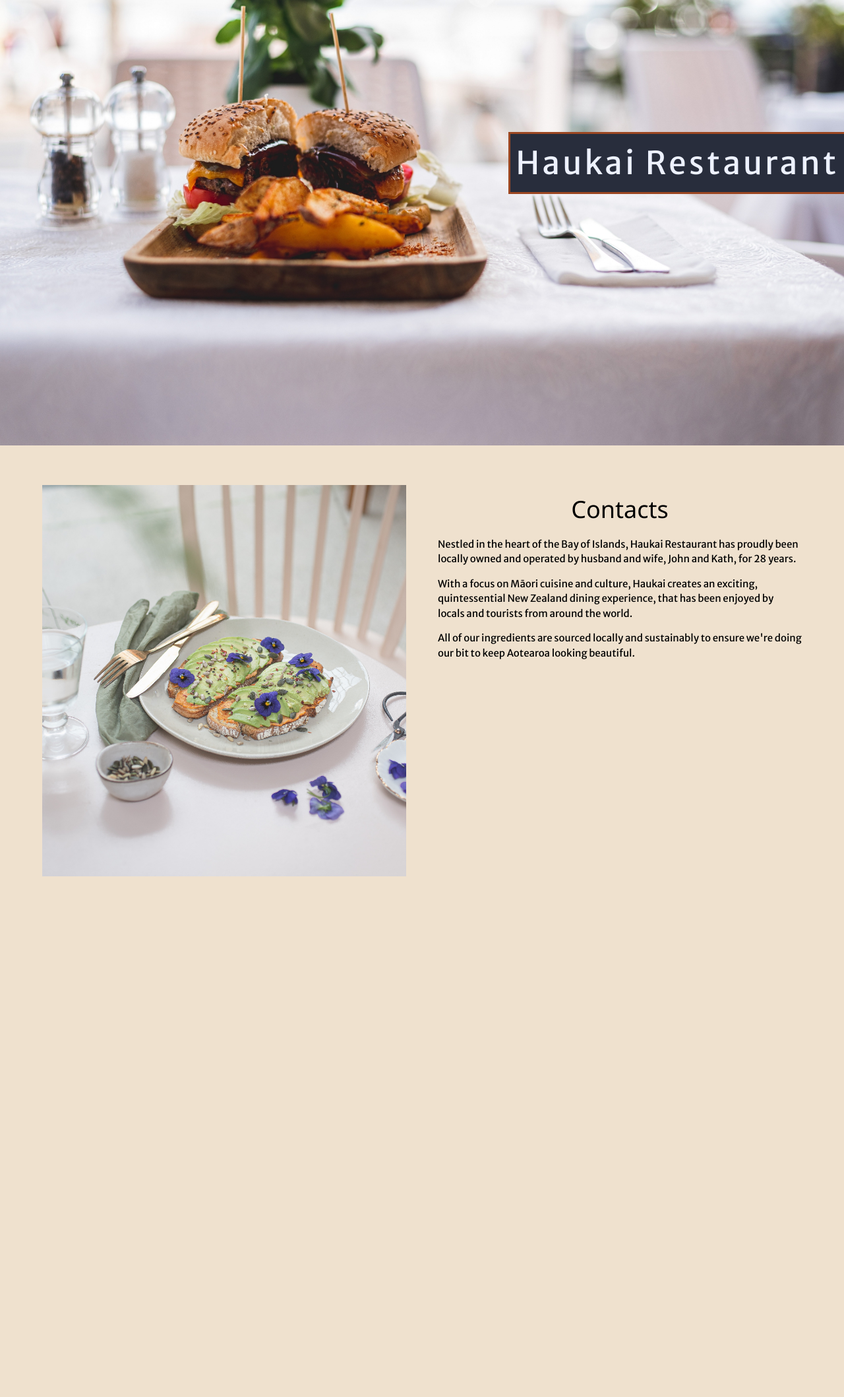
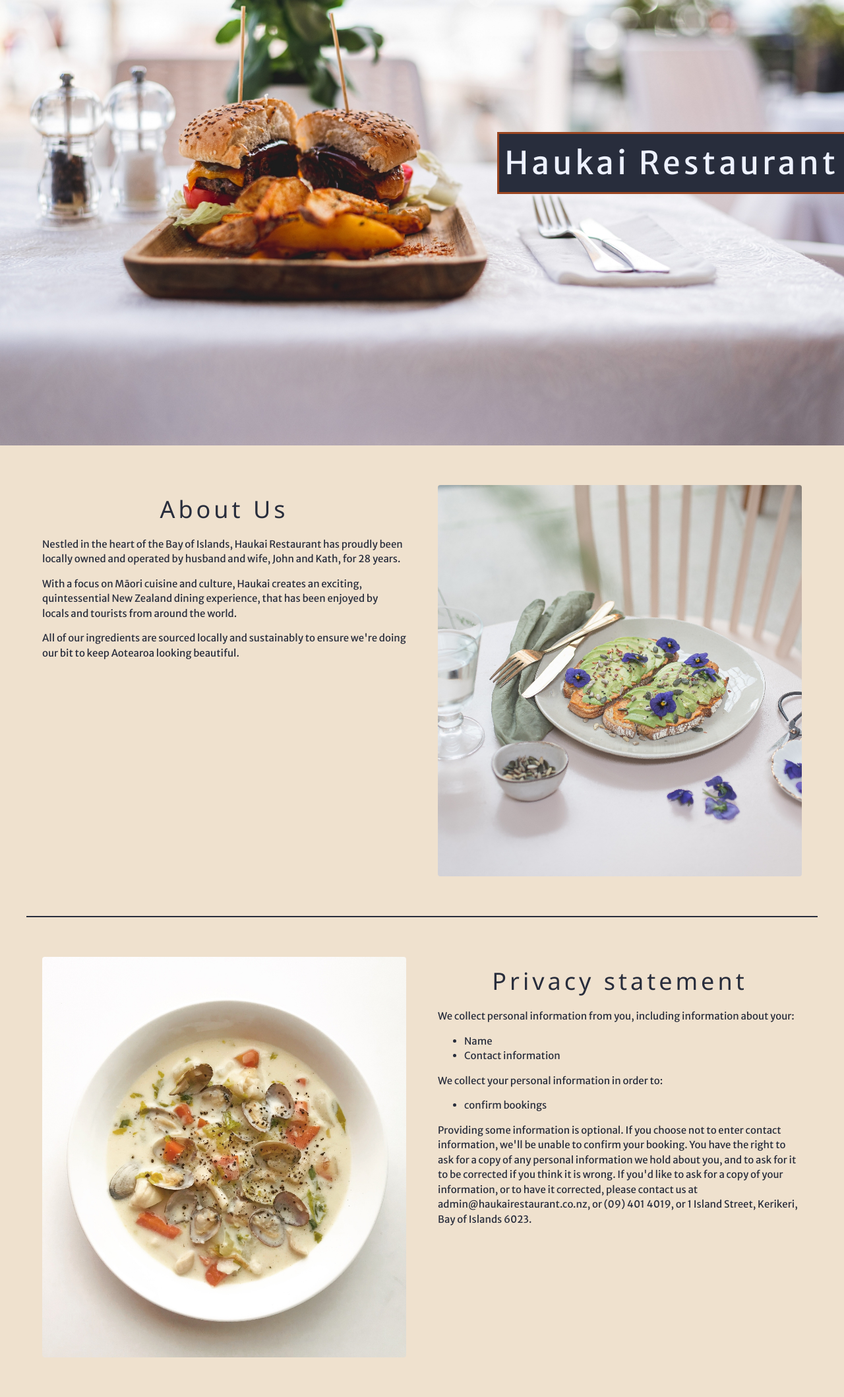
Before and after one commit to Daubles/Haukai, a PHP site: page / in a window 1280 px wide. Shown: the part 180-2297 px from the top of the page at 66% size. Before the commit the page ends 1508 px from the top, so only its background shows below. Run offline with PHP 8.4, Linux system fonts and the light colour scheme.

Commit message:
Added privacy section to index. Changed formatting and alignment for index and contact pages

```diff
--- a/default.css
+++ b/default.css
@@ -20,6 +20,17 @@
 body{
     background-color: #EFE1CE;
     font-family: 'Merriweather Sans', Arial, serif;
+    color: #282D3C;
+}
+
+h1{
+    color: #282D3C;
+    text-align: center;
+    letter-spacing: 5px;
+}
+
+h3{
+    color: #9C4722;
 }
 
 #bannertext{
@@ -30,4 +41,9 @@ body{
     padding: 8px;
     color:#EDF1FF;
     background-color: #282D3C;
+    letter-spacing: 5px;
 }
+
+#about{
+    border-bottom: 2px solid #282D3C;
+}
--- a/index.html
+++ b/index.html
@@ -51,20 +51,52 @@
             </div>
         </header>
 
+        <!-- About us content section -->
         <div class="w3-content w3-row w3-padding-48" style="max-width:1200px" id="about">
-            <div class="w3-col m6 w3-padding-large w3-hide-small">
-                <img class="w3-image" src="./images/about-image.jpg" alt="salmon dish">
-            </div>
             <div class="w3-col m6 w3-padding-large">
-                <h1 class="w3-center">Contacts</h1>
+                <h1>About Us</h1>
                 <p>Nestled in the heart of the Bay of Islands, Haukai Restaurant has proudly been locally owned and operated by husband and wife,
                     John and Kath, for 28 years.</p>
                 <p>With a focus on Māori cuisine and culture, Haukai creates an exciting, quintessential New Zealand dining experience, that
                     has been enjoyed by locals and tourists from around the world.</p>
                 <p>All of our ingredients are sourced locally and sustainably to ensure we're doing our bit to keep Aotearoa looking beautiful.</p>
             </div>
+            <div class="w3-col m6 w3-padding-large">
+                <img class="w3-image w3-hide-small w3-round" src="./images/index-image-2-web.jpg" alt="Avocado on toast dish">
+                <img class="w3-image w3-hide-medium w3-hide-large w3-round" src="./images/index-image-2-mobile.jpg" alt="Avocado on toast dish">
+            </div>
         </div>
 
+        <!-- Privacy statement section -->
+        <div class="w3-content w3-row w3-padding-48" style="max-width:1200px" id="privacy">
+            <div class="w3-col m6 w3-padding-large">
+                <img class="w3-image w3-hide-small w3-round" src="./images/index-image-1-web.jpg" alt="seafood chowder dish">
+            </div>
+            <div class="w3-col m6 w3-padding-large">
+                <h1>Privacy statement</h1>
+                <p>
+                    We collect personal information from you, including information about your:
+                    <ul>
+                        <li>Name</li>
+                        <li>Contact information</li>
+                    </ul>
+                </p>
+                <p>
+                    We collect your personal information in order to:
+                    <ul>
+                        <li>confirm bookings</li>
+                    </ul>
+                </p>
+                <p>
+                    Providing some information is optional. If you choose not to enter contact information, we'll be unable to confirm your booking.
+                    You have the right to ask for a copy of any personal information we hold about you, and to ask for it to be corrected if you think it is wrong.
+                    If you'd like to ask for a copy of your information, or to have it corrected, please contact us at admin@haukairestaurant.co.nz, or (09) 401 4019,
+                    or 1 Island Street, Kerikeri, Bay of Islands 6023.
+                </p>
+            </div>
+        </div>
+
+        <!-- Script for opening mobile menu -->
         <script>
             function menu_open() {
                 var x = document.getElementById("mobileMenu");
```
Also changed, not shown: contact.html (+4 -4 lines), images/about-image.jpg (deleted), images/index-image-1-web.jpg (added), images/index-image-2-mobile.jpg (added), images/index-image-2-web.jpg (added).
